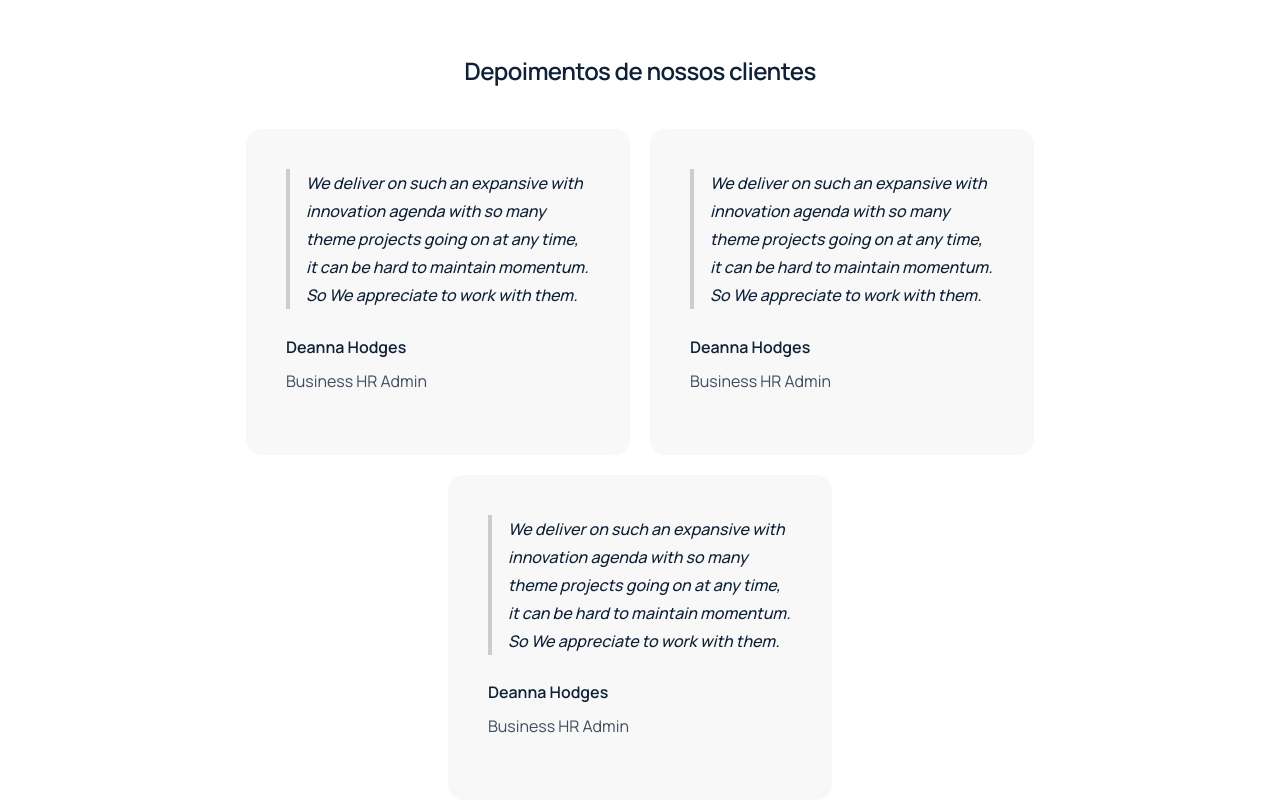
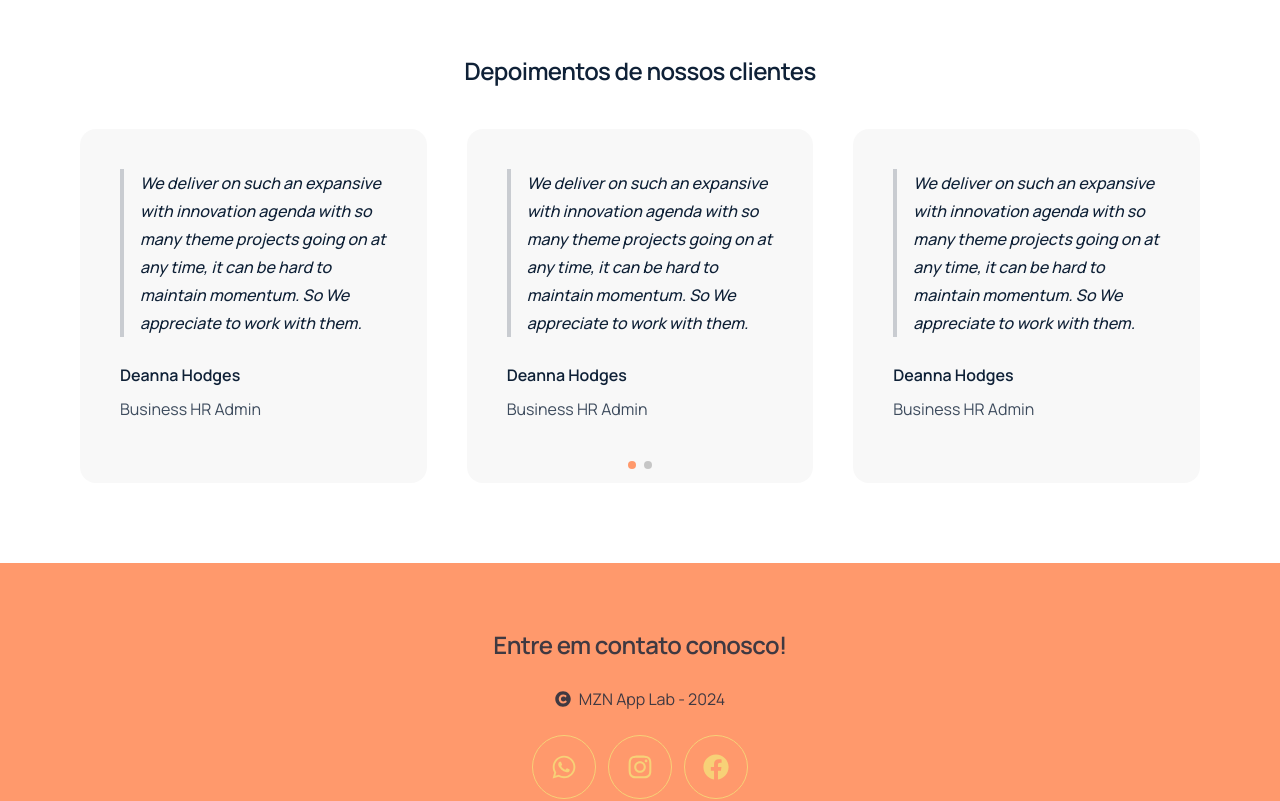
Before and after one commit to jessemezini/feacomoveis.com.br, a Next.js app: page / in a window 1280 px wide. Shown: the part 2060-2861 px from the top of the page. Built offline with nearby package versions, Linux system fonts and the light colour scheme.

Commit message:
added swiper slider

```diff
--- a/package.json
+++ b/package.json
@@ -14,7 +14,8 @@
     "react": "^18",
     "react-awesome-reveal": "^4.2.12",
     "react-dom": "^18",
-    "react-icons": "^5.2.1"
+    "react-icons": "^5.2.1",
+    "swiper": "^11.1.9"
   },
   "devDependencies": {
     "@tailwindcss/typography": "^0.5.13",
--- a/src/app/globals.css
+++ b/src/app/globals.css
@@ -17,3 +17,7 @@
 html {
   scroll-behavior: smooth;
 }
+
+.swiper-pagination-bullet-active {
+  background-color: oklch(var(--s)) !important;
+}
--- a/src/components/testimonials.tsx
+++ b/src/components/testimonials.tsx
@@ -1,43 +1,91 @@
+"use client";
+import { Swiper, SwiperSlide } from "swiper/react";
+import "swiper/css";
+import "swiper/css/pagination";
+import { Pagination } from "swiper/modules";
+
 export default function Testimonials() {
   return (
     <section className="my-20">
       <h2 className="text-center text-2xl leading-normal tracking-tight mb-10">
         Depoimentos de nossos clientes
       </h2>
-      <div className="container max-w-screen-lg mx-auto flex flex-wrap gap-5 justify-center">
-        <div className="bg-base-200/50 p-10 prose rounded-2xl max-w-sm">
+      <div className="container mx-auto">
+        <Swiper
+          className="[&>.swiper-pagination-bullet-active]:bg-slate-300"
+          slidesPerView={1}
+          spaceBetween={40}
+          pagination={{
+            clickable: true,
+          }}
+          modules={[Pagination]}
+          breakpoints={{
+            640: {
+              slidesPerView: 2,
+              spaceBetween: 40,
+            },
+            1024: {
+              slidesPerView: 3,
+              spaceBetween: 40,
+            },
+          }}
+        >
+          <SwiperSlide>
+            <div className="bg-base-200/50 p-10 prose rounded-2xl">
               <blockquote>
-            We deliver on such an expansive with innovation agenda with so many
-            theme projects going on at any time, it can be hard to maintain
-            momentum. So We appreciate to work with them.
+                We deliver on such an expansive with innovation agenda with so
+                many theme projects going on at any time, it can be hard to
+                maintain momentum. So We appreciate to work with them.
               </blockquote>
               <div className="mt-5">
                 <h4>Deanna Hodges</h4>
                 <p>Business HR Admin</p>
               </div>
             </div>
-        <div className="bg-base-200/50 p-10 prose rounded-2xl max-w-sm">
+          </SwiperSlide>
+
+          <SwiperSlide>
+            <div className="bg-base-200/50 p-10 prose rounded-2xl">
               <blockquote>
-            We deliver on such an expansive with innovation agenda with so many
-            theme projects going on at any time, it can be hard to maintain
-            momentum. So We appreciate to work with them.
+                We deliver on such an expansive with innovation agenda with so
+                many theme projects going on at any time, it can be hard to
+                maintain momentum. So We appreciate to work with them.
               </blockquote>
               <div className="mt-5">
                 <h4>Deanna Hodges</h4>
                 <p>Business HR Admin</p>
               </div>
             </div>
-        <div className="bg-base-200/50 p-10 prose rounded-2xl max-w-sm">
+          </SwiperSlide>
+
+          <SwiperSlide>
+            <div className="bg-base-200/50 p-10 prose rounded-2xl">
               <blockquote>
-            We deliver on such an expansive with innovation agenda with so many
-            theme projects going on at any time, it can be hard to maintain
-            momentum. So We appreciate to work with them.
+                We deliver on such an expansive with innovation agenda with so
+                many theme projects going on at any time, it can be hard to
+                maintain momentum. So We appreciate to work with them.
               </blockquote>
               <div className="mt-5">
                 <h4>Deanna Hodges</h4>
                 <p>Business HR Admin</p>
               </div>
             </div>
+          </SwiperSlide>
+
+          <SwiperSlide>
+            <div className="bg-base-200/50 p-10 prose rounded-2xl">
+              <blockquote>
+                We deliver on such an expansive with innovation agenda with so
+                many theme projects going on at any time, it can be hard to
+                maintain momentum. So We appreciate to work with them.
+              </blockquote>
+              <div className="mt-5">
+                <h4>Deanna Hodges</h4>
+                <p>Business HR Admin</p>
+              </div>
+            </div>
+          </SwiperSlide>
+        </Swiper>
       </div>
     </section>
   );
```
Also changed, not shown: 1 other file (tests, documents, lock files or other folders). Lines whose indentation alone changed are shown as unchanged.
